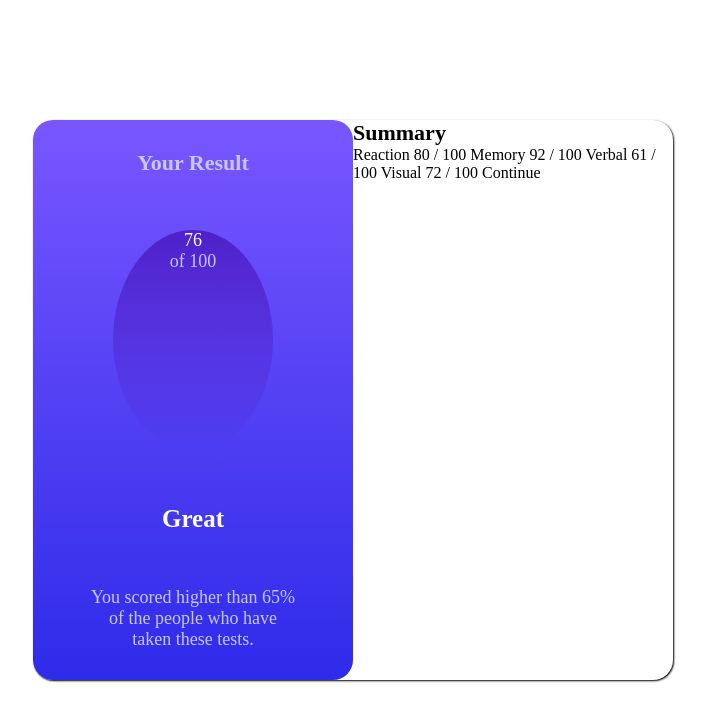
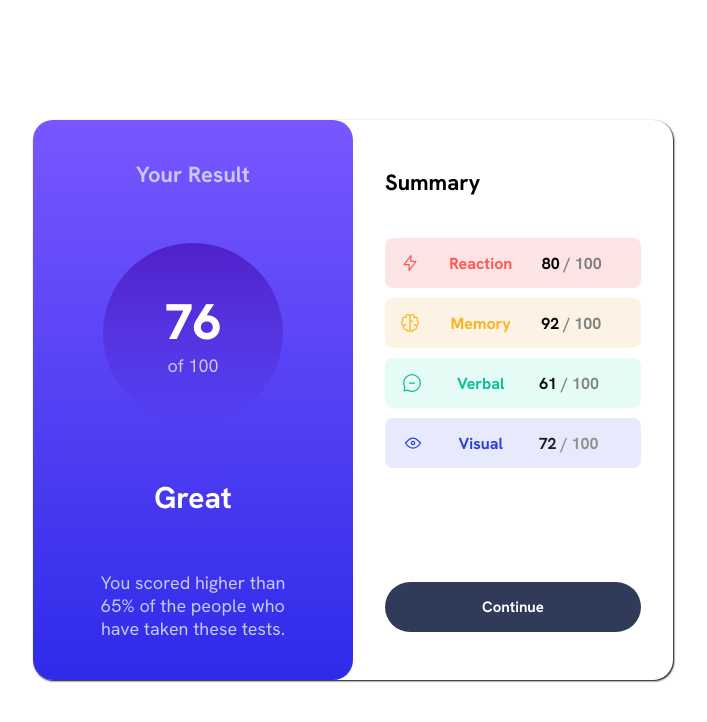
Before and after one commit to infodoug/componente-interativo, a website: page index.html in a window 1280 px wide. Shown: the whole page, without its empty margins (287-994 px from the left). Drawn offline with Linux system fonts and the light colour scheme.

Commit message:
summary & efeitos visuais

```diff
--- /dev/null
+++ b/card.css
@@ -0,0 +1,48 @@
+@font-face {
+  font-family: HankenGrotesk-bold;
+  src: url('assets/fonts/static/HankenGrotesk-Bold.ttf');
+}
+
+@font-face {
+  font-family: HankenGrotesk-extrabold;
+  src: url('assets/fonts/static/HankenGrotesk-ExtraBold.ttf');
+}
+
+@font-face {
+  font-family: HankenGrotesk-medium;
+  src: url('assets/fonts/static/HankenGrotesk-Medium.ttf');
+}
+
+@font-face {
+  font-family: HankenGrotesk-variable;
+  src: url('assets/fonts/HankenGrotesk-VariableFont_wght.ttf');
+}
+
+* {
+  margin: 0;
+  padding: 0;
+}
+
+body {
+  font-family: HankenGrotesk-variable;
+  height: 100vh;
+  display: flex;
+  align-items: center;
+  justify-content: center;
+}
+
+h1 {
+  font-size: 22px;
+}
+
+h2 {
+  font-size: 25px;
+}
+
+#card-maior {
+  height: 70vh;
+  width: 50%;
+  box-shadow: 1px 1px 2px;
+  border-radius: 20px;
+  display: flex;
+}
--- a/index.html
+++ b/index.html
@@ -8,76 +8,12 @@
 
   <title>Frontend Mentor | Results summary component</title>
 
+  <link rel="stylesheet" href="card.css">
+  <link rel="stylesheet" href="result.css">
+  <link rel="stylesheet" href="sumary.css">
+
   <!-- Feel free to remove these styles or customise in your own stylesheet 👍 -->
-  <style>
-    * {
-      margin: 0;
-      padding: 0;
-    }
 
-    body {
-      height: 100vh;
-      display: flex;
-      align-items: center;
-      justify-content: center;
-    }
-
-    h1 {
-      font-size: 22px;
-    }
-
-    h2 {
-      font-size: 25px;
-    }
-
-    #card-maior {
-      height: 70vh;
-      width: 50%;
-      box-shadow: 1px 1px 2px;
-      border-radius: 20px;
-      display: flex;
-    }
-
-    .result-card {
-      border-radius: 20px;
-      background-image: linear-gradient(hsl(252, 100%, 67%), hsl(241, 81%, 54%));
-      width: 50%;
-      height: 100%;
-      display: flex;
-      flex-direction: column;
-      align-items: center;
-      text-align: center;
-    }
-    .result-card h1 {
-      color: hsl(241, 100%, 89%);
-    }
-    .result-card h2, #result-num {
-      color: hsl(0, 0%, 100%);
-    }
-    .result-card p {
-      font-size: 18px;
-      color: hsl(241, 100%, 89%);
-    }
-    .result-area {
-      height: 100%;
-      padding: 30px 55px;
-      display: flex;
-      align-items: center;
-      flex-direction: column;
-      justify-content: space-between;
-    }
-    .result-circle {
-      height: 44%;
-      width: 76%;
-      background-image: linear-gradient(hsla(256, 72%, 46%, 1), hsla(241, 72%, 46%, 0));
-      border-radius: 50%;
-    }
-
-
-    .summary-card {
-      width: 50%;
-    }
-  </style>
 </head>
 <body>
 
@@ -86,7 +22,7 @@
       <div class="result-area">
         <h1>Your Result</h1>
         <div class="result-circle">
-          <p id="result-num">76</p>
+          <p id="result-num"></p>
           <p>of 100</p>
         </div>
         <h2>Great</h2>
@@ -94,26 +30,21 @@
       </div>
     </div>
     <div class="summary-card">
-      <h1>Summary</h1>
+      <div class="summary-wrapper">
+        <h1>Summary</h1>
+        <div class="mid-wrapper">
+          <ul id="notas">
 
-      Reaction
-      80 / 100
-
-      Memory
-      92 / 100
-
-      Verbal
-      61 / 100
-
-      Visual
-      72 / 100
-
-      Continue
+          </ul>
+        </div>
+        <button>Continue</button>
+      </div>
     </div>
   </div>
 
 
 
+  <script src="script.js"></script>
 
 </body>
 </html>
--- /dev/null
+++ b/result.css
@@ -0,0 +1,46 @@
+
+.result-card {
+  border-radius: 20px;
+  background-image: linear-gradient(hsl(252, 100%, 67%), hsl(241, 81%, 54%));
+  width: 50%;
+  height: 100%;
+  display: flex;
+  flex-direction: column;
+  align-items: center;
+  text-align: center;
+}
+.result-card h1 {
+  color: hsl(241, 100%, 89%);
+}
+.result-card h2, #result-num {
+  color: hsl(0, 0%, 100%);
+}
+.result-card h2 {
+    font-size: 30px;
+}
+.result-card p {
+  font-size: 18px;
+  color: hsl(241, 100%, 89%);
+}
+.result-area {
+  height: 100%;
+  padding: 40px 50px;
+  display: flex;
+  align-items: center;
+  flex-direction: column;
+  justify-content: space-between;
+}
+.result-circle {
+  height: 180px;
+  width: 180px;
+  background-image: linear-gradient(hsla(256, 72%, 46%, 1), hsla(241, 72%, 46%, 0));
+  border-radius: 50%;
+  display: flex;
+  flex-direction: column;
+  align-items: center;
+  justify-content: center;
+}
+#result-num {
+  font-size: 50px;
+  font-weight: 800;
+}
--- /dev/null
+++ b/script.js
@@ -0,0 +1,82 @@
+
+somaScores = 0;
+var resultado = document.getElementById('result-num')
+let contador = 0
+
+fetch('data.json')
+.then(response => response.json())
+.then(itens => {
+    const notas = document.querySelector("#notas");
+    const cores = ['hsl(0, 100%, 67%)', 'hsl(39, 100%, 56%)', 'hsl(166, 100%, 37%)', 'hsl(234, 85%, 45%)']
+    const cor_sec = ['hsl(0, 79%, 85%, 0.40)', 'hsl(39, 79%, 85%, 0.40)', 'hsl(166, 79%, 85%, 0.40)', 'hsl(234, 79%, 85%, 0.40)']
+
+    itens.map((item, index) => {
+        const intervalo = 700 * index
+
+            const linha = document.createElement("li")
+            linha.classList.add("linha")
+            linha.style.backgroundColor = cor_sec[index % cor_sec.length]
+            linha.style.height = '50px'
+            linha.style.borderRadius = '8px'
+            linha.style.display = 'flex'
+            linha.style.alignItems = 'center'
+            linha.style.justifyContent = 'space-around'
+            linha.style.marginBottom = '10px'
+            linha.style.opacity = '0'
+
+
+            const icon = document.createElement("img")
+            icon.src = item.icon
+
+
+            const category = document.createElement("P")
+            category.classList.add("category")
+            category.textContent = item.category
+            category.style.color = cores[index % cores.length]
+
+            const score = document.createElement("P")
+            score.classList.add("score")
+            score.textContent = item.score
+            somaScores += item.score
+            console.log(somaScores)
+
+            const totalscore = document.createElement("P")
+            totalscore.classList.add("totalscore")
+            totalscore.textContent = String.fromCharCode(160) + '/ 100'
+            totalscore.style.color = 'grey'
+
+            const SCR = document.createElement('div')
+            SCR.classList.add("SCR")
+            SCR.style.width = '33%'
+            SCR.style.display = 'flex'
+            SCR.appendChild(score)
+            SCR.appendChild(totalscore)
+
+            linha.appendChild(icon)
+            linha.appendChild(category)
+            linha.appendChild(SCR)
+            notas.appendChild(linha)
+
+        setTimeout(() => {
+            linha.style.transition = 'opacity 5000ms'
+            linha.style.opacity = '1'
+        }, (index == 0) ? 300 : intervalo)
+    })
+    somaScores = Math.floor(somaScores / 4)
+    console.log(somaScores)
+    let aumentarValor = setInterval(() => {
+        contador++
+        resultado.textContent = contador
+        if (contador >= 2 * (somaScores/3)) {
+            clearInterval(aumentarValor);
+            aumentarValor = setInterval(() => {
+                contador++;
+                resultado.textContent = contador;
+                if (contador == somaScores) {
+                    clearInterval(aumentarValor);
+                }
+            }, 60)
+        }
+    }, 30);
+
+})
--- /dev/null
+++ b/sumary.css
@@ -0,0 +1,58 @@
+
+.summary-card {
+  height: 100%;
+  width: 50%;
+  display: flex;
+  flex-direction: column;
+  justify-content: center;
+}
+
+.summary-wrapper {
+  height: 90%;
+  padding: 2% 10%;
+  display: flex;
+  flex-direction: column;
+  justify-content: space-around;
+}
+
+ul {
+  list-style-type: none;
+  font-family: HankenGrotesk-bold;
+}
+#notas {
+  width: 100%;
+  display: flex;
+  flex-direction: column;
+  justify-content: start;
+}
+
+.mid-wrapper {
+  height: 60%;
+  display: flex;
+  justify-content: center;
+}
+
+.total {
+    display: flex;
+}
+
+button {
+  height: 50px;
+  border-radius: 50px;
+  border: none;
+  background-color: hsl(224, 30%, 27%);
+  font-family: HankenGrotesk-bold;
+  font-size: 15px;
+  color: hsl(0, 0%, 100%);
+}
+
+button:hover {
+  cursor: pointer;
+  background-color: hsl(224, 40%, 57%);
+  color: hsl(224, 30%, 27%);
+  transition: 300ms;
+}
+
+.linha.show {
+  opacity: 100%;
+}
```
Also changed, not shown: package.json (added, +12 -0 lines), lixo.txt (added).
